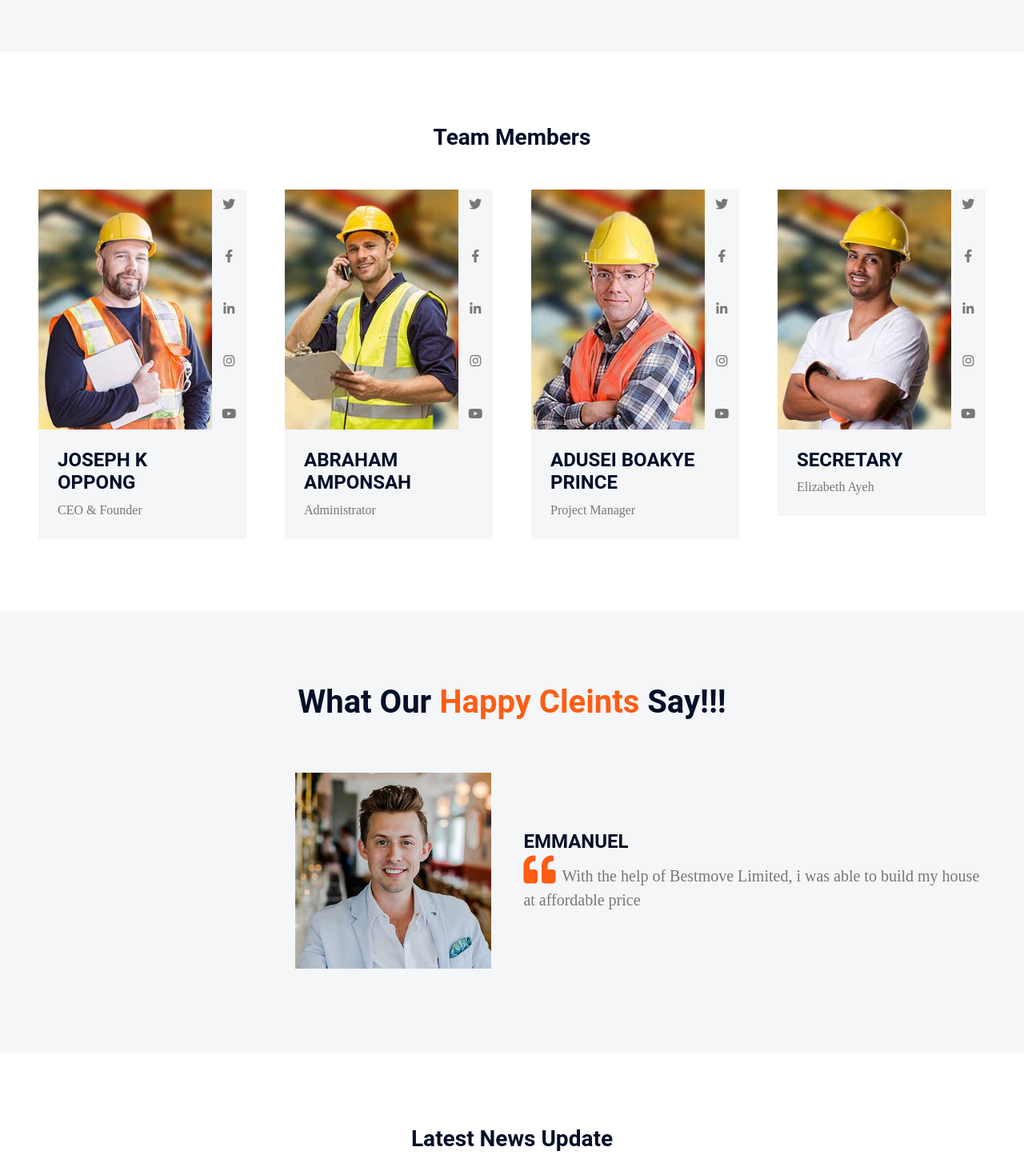
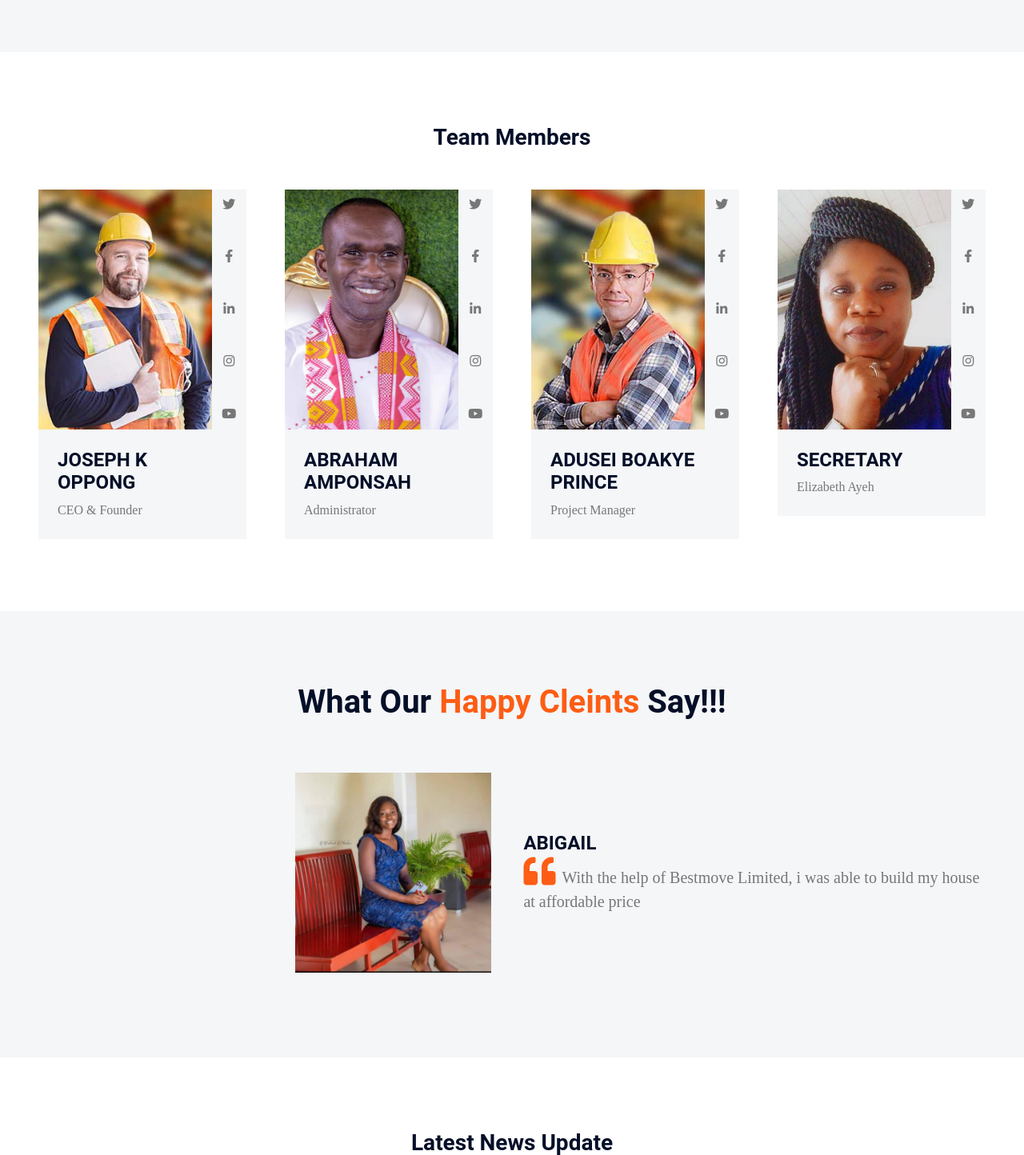
Before and after one commit to badassboy/bestmovegh, a PHP site: page / in a window 1280 px wide. Shown: the part 3880-5324 px from the top of the page at 80% size. Run offline with PHP 8.4, Linux system fonts and the light colour scheme; some libraries are stand-ins or nearby versions; some web fonts are replaced.

Commit message:
added team images

```diff
--- a/header.php
+++ b/header.php
@@ -9,7 +9,7 @@
     <meta content="Your reliable real estate service provider" name="description">
 
     <!-- Favicon -->
-    <link href="img/logo.jpeg" rel="icon">
+    <link href="img/newLogo.jpg" rel="icon">
 
     <!-- Google Web Fonts -->
     <link rel="preconnect" href="https://fonts.gstatic.com">
--- a/index.php
+++ b/index.php
@@ -65,8 +65,8 @@
                 <!-- <img src="img/signature.jpg" alt=""> -->
             </div>
             <div class="col-lg-5 pb-5" style="min-height: 400px;">
-                <div class="position-relative bg-dark-radial h-100 ms-5">
-                    <img class="position-absolute w-100 h-100 mt-5 ms-n5" src="img/about.jpg" style="object-fit: cover;">
+                <div class="position-relative  h-100 ">
+                    <img class="position-absolute w-100 h-100" src="img/ceo.jpeg" style="object-fit: cover;">
                 </div>
             </div>
         </div>
@@ -358,7 +358,7 @@
                 <div class="row g-0">
                     <div class="col-10" style="min-height: 300px;">
                         <div class="position-relative h-100">
-                            <img class="position-absolute w-100 h-100" src="img/team-2.jpg" style="object-fit: cover;">
+                            <img class="position-absolute w-100 h-100" src="img/admin.jpeg" style="object-fit: cover;">
                         </div>
                     </div>
                     <div class="col-2">
@@ -406,7 +406,7 @@
                 <div class="row g-0">
                     <div class="col-10" style="min-height: 300px;">
                         <div class="position-relative h-100">
-                            <img class="position-absolute w-100 h-100" src="img/team-4.jpg" style="object-fit: cover;">
+                            <img class="position-absolute w-100 h-100" src="img/secretary.jpeg" style="object-fit: cover;">
                         </div>
                     </div>
                     <div class="col-2">
@@ -445,10 +445,10 @@
                     <div class="owl-carousel testimonial-carousel">
                         <div class="row gx-4 align-items-center">
                             <div class="col-xl-4 col-lg-5 col-md-5">
-                                <img class="img-fluid w-100 h-100 bg-light p-lg-3 mb-4 mb-md-0" src="img/testimonial-1.jpg" alt="">
+                                <img class="img-fluid w-100 h-100 bg-light p-lg-3 mb-4 mb-md-0" src="img/test1.jpeg" alt="">
                             </div>
                             <div class="col-xl-8 col-lg-7 col-md-7">
-                                <h4 class="text-uppercase mb-0">Emmanuel</h4>
+                                <h4 class="text-uppercase mb-0">Abigail</h4>
                                 <!-- <p>Software Engineer</p> -->
                                 <p class="fs-5 mb-0"><i class="fa fa-2x fa-quote-left text-primary me-2"></i>With the help of Bestmove Limited, i was able to build my house at affordable price</p>
                             </div>
```
Also changed, not shown: img/admin.jpeg (added), img/ceo.jpeg (added), img/logo.jpeg (deleted), img/secretary.jpeg (added), img/service-2.jpg (deleted), img/service-5.jpg (deleted), img/service-6.jpg (deleted), img/signature.jpg (deleted), img/team-2.jpg (deleted), img/team-4.jpg (deleted), img/test1.jpeg (added), img/testimonial-1.jpg (deleted).
